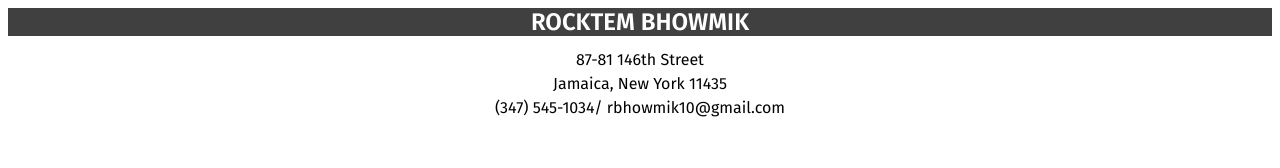
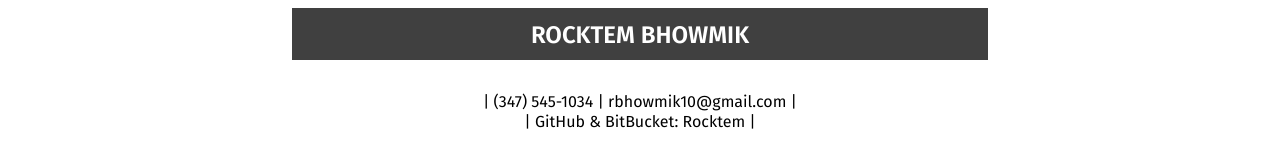
Before and after one commit to Rocktem/rocktem.github.io, a plain HTML site: page index.html in a window 1280 px wide. Drawn offline with Linux system fonts and the light colour scheme.

Commit message:
Update index.html

```diff
--- a/index.html
+++ b/index.html
@@ -1,22 +1,25 @@
 <html>
 <head>
-<link href="https://fonts.googleapis.com/css?family=Fira+Sans:300,400,600" rel="stylesheet">
+<link href="https://fonts.googleapis.com/css?family=Fira+Sans:400,600" rel="stylesheet">
 <title>Rocktem's Website</title>
 <style type = "text/css">
 .header{
 text-align: center;
+padding-top: 1%;
+width: 55%;
+margin-left: auto;
+margin-right: auto;
 }
 p.header{
-line-height: 50%;
+line-height: 125%;
 }
 </style>
 </head>
 <body>
 
-<h2 class = "header" style = "font-family: 'Fira Sans', sans-serif; background-color: #404040; color: white;">ROCKTEM BHOWMIK</h2>
-<p class = "header" style = "font-family: 'Fira Sans', sans-serif;">87-81 146th Street</p>
-<p class = "header" style = "font-family: 'Fira Sans', sans-serif;">Jamaica, New York 11435</p>
-<p class = "header" style = "font-family: 'Fira Sans', sans-serif;">(347) 545-1034/ rbhowmik10@gmail.com</p>
+<h2 class = "header" style = "font-family: 'Fira Sans', sans-serif; background-color: #404040; color: white; height: 5%;">ROCKTEM BHOWMIK</h2>
+
+<p class = "header" style = "font-family: 'Fira Sans', sans-serif;">| (347) 545-1034 | rbhowmik10@gmail.com | <br>| GitHub & BitBucket: Rocktem |</p>
 
 </body>
 </html>
```
